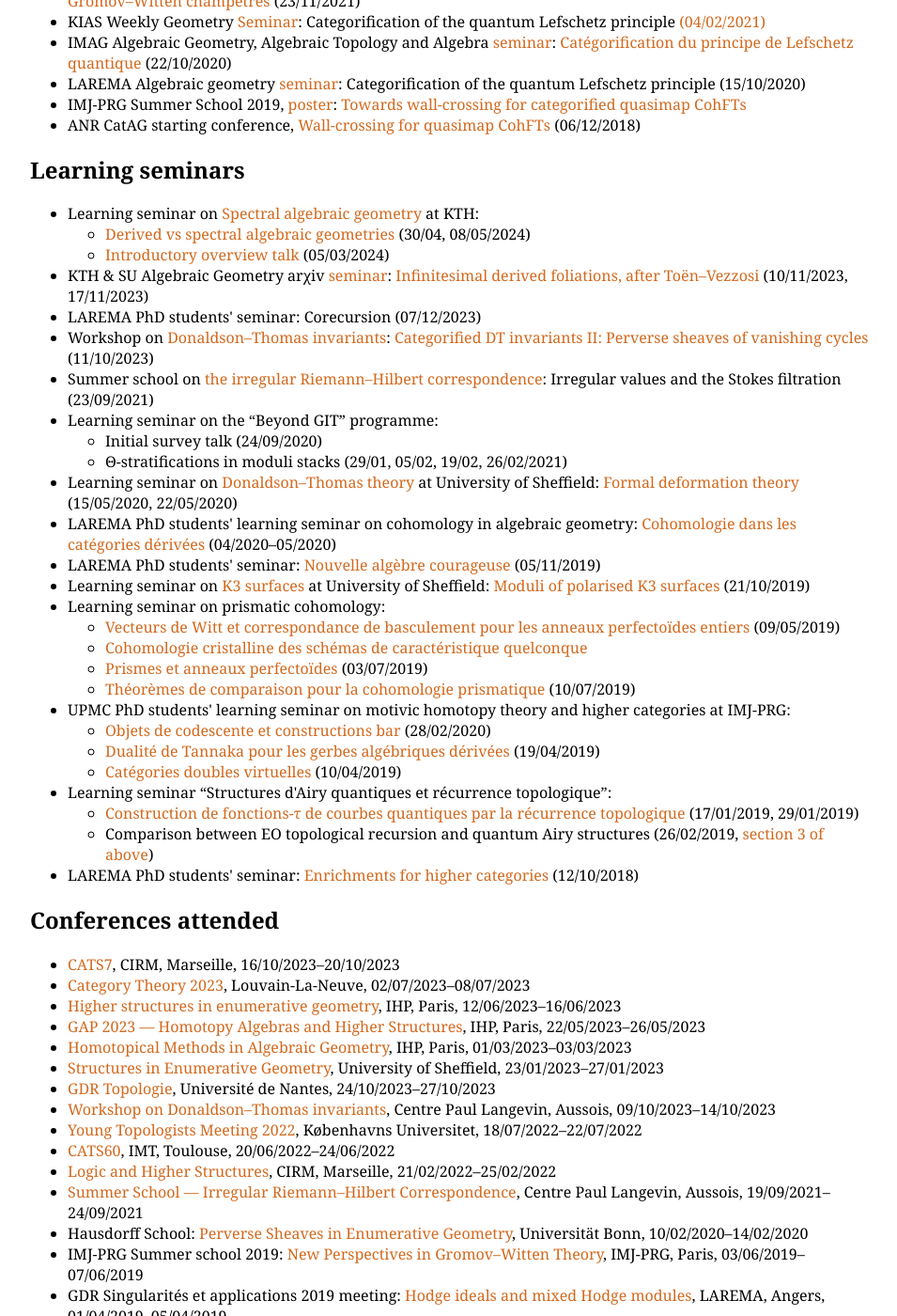
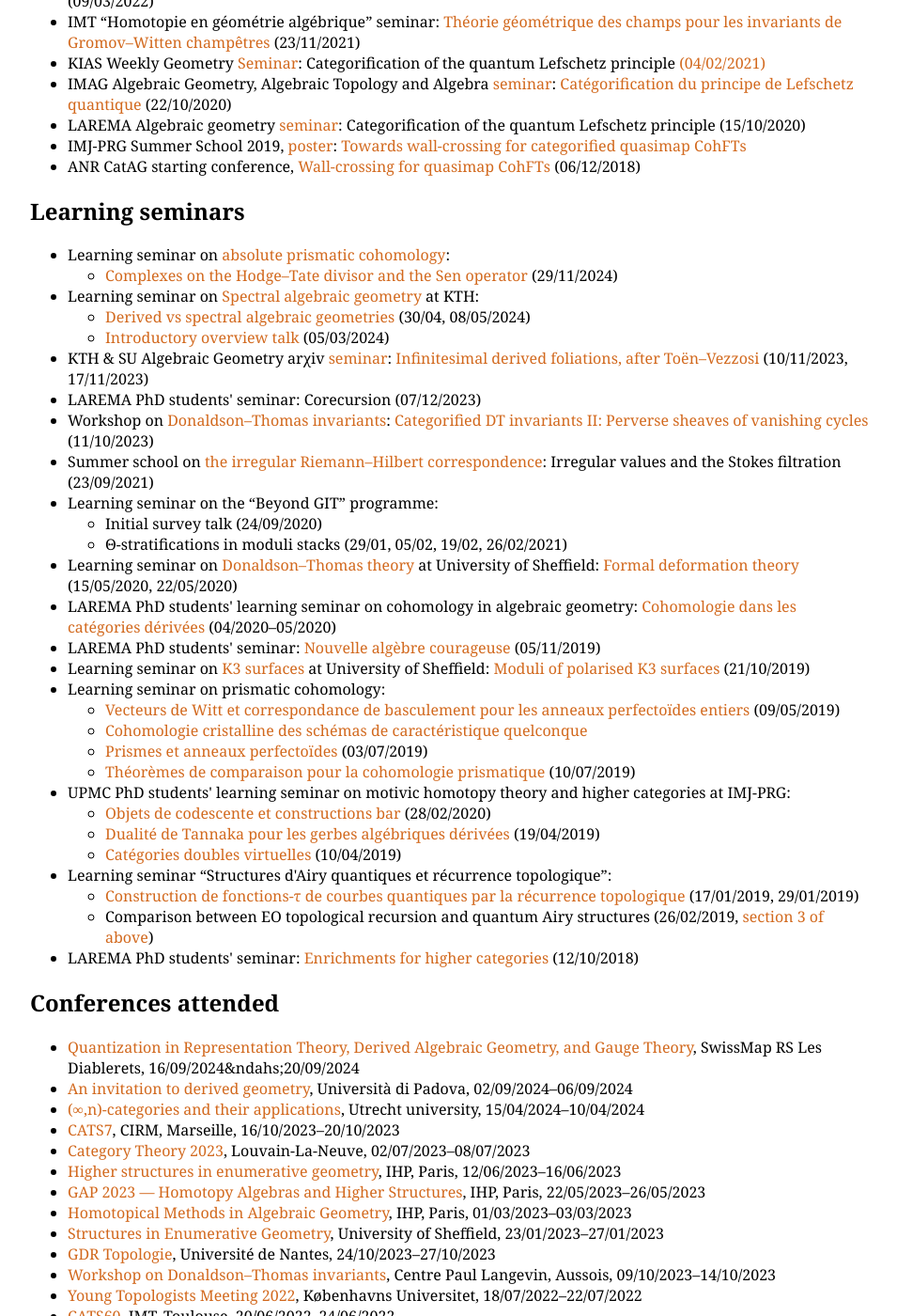
Before and after one commit to dskern/dskern.github.io, a Jekyll site: the page built from talks.html, in a window 1280 px wide and 1400 px high, scrolled down 756 px. Shown: the whole window at 94% size, without its empty margins (160-1115 px from the left). Built offline with Jekyll 4.4.1, drawn with Linux system fonts in a browser that asks for light colours; some of the changed text lies outside the part shown.

Commit message:
Update talks.html

```diff
--- a/talks.html
+++ b/talks.html
@@ -6,6 +6,8 @@
 <h2>Research talks</h2>
 
 <ul>
+    <li>University of Iowa Topology <a href="https://docs.google.com/document/d/19paVEae17w4_XLjz4_zHkhzxfvOpc6yABNDFjKNPdFY">Seminar</a>: Categorical spectra as (&infin;,ℤ)-categories (27/02/2025)</li>
+    <li>Texas Tech Topology and Geometry <a href="https://www.math.ttu.edu/events/seminars/geometry/2024/fall/">seminar</a>: Categorical spectra and ℤ-categories (19/11/2024)</li>
     <li>Conference “An invitation to derived geometry” (Padova): <a href="Talks/HiLogBr.pdf">Higher-categorical logarithmic structures from higher Brauer groups</a> (02/09/2024)</li>
     <li>KTH Algebra & Geometry <a href="https://www.math-stockholm.se/en/kalender/alggeo/david-kern-categories-are-algebras-in-infinitely-iterated-spans-1.1313574?date=2024-02-07&orgdate=2024-02-01&length=1&orglength=29">seminar</a>: &omega;-categories are algebras in infinitely iterated spans (07/02/2024)</li>
     <li>Uppsala Universitet Geometry and Topology <a href="https://www.math.uu.se/research/geometry-and-physics/geometry-and-topology-seminar/"> seminar</a>: <a href="Talks/CotgtGrpd.pdf">Symmetric 2-Segal conditions for shifted cotangent groupoids</a> (26/10/2023)</li>
@@ -27,6 +29,10 @@
 
 <h2>Learning seminars</h2>
 <ul>
+    <li>Learning seminar on <a href="https://sites.google.com/view/prismaticseminar">absolute prismatic cohomology</a>:</li>
+    <ul>
+        <li><a href="https://drive.google.com/file/d/1x3HTBEPpjuOa7yGHuA2ZUpzfwFcsBmH4/view">Complexes on the Hodge&ndash;Tate divisor and the Sen operator</a> (29/11/2024)</li>
+    </ul>
     <li>Learning seminar on <a href="https://sites.google.com/view/sagseminar/">Spectral algebraic geometry</a> at KTH:</li>
     <ul>
         <li><a href="Talks/DAG_v_SAG.pdf">Derived vs spectral algebraic geometries</a> (30/04, 08/05/2024)</li>
@@ -68,6 +74,9 @@
 
 <h2>Conferences attended</h2>
 <ul>
+    <li><a href="https://indico.global/event/9622/">Quantization in Representation Theory, Derived Algebraic Geometry, and Gauge Theory</a>, SwissMap RS Les Diablerets, 16/09/2024&ndahs;20/09/2024</li>
+    <li><a href="https://www.federicobambozzi.eu/derived_geometry_conference">An invitation to derived geometry</a>, Università di Padova, 02/09/2024&ndash;06/09/2024</li>
+    <li><a href="https://sites.google.com/view/inftyncategories">(&infin;,n)-categories and their applications</a>, Utrecht university, 15/04/2024&ndash;10/04/2024</li>
     <li><a href="https://conferences.cirm-math.fr/2849.html">CATS7</a>, CIRM, Marseille, 16/10/2023&ndash;20/10/2023</li>
     <li><a href="https://sites.uclouvain.be/ct2023/">Category Theory 2023</a>, Louvain-La-Neuve, 02/07/2023&ndash;08/07/2023</li>
     <li><a href="https://ulysses8791.github.io/june2023.html">Higher structures in enumerative geometry</a>, IHP, Paris, 12/06/2023&ndash;16/06/2023</li>
```
